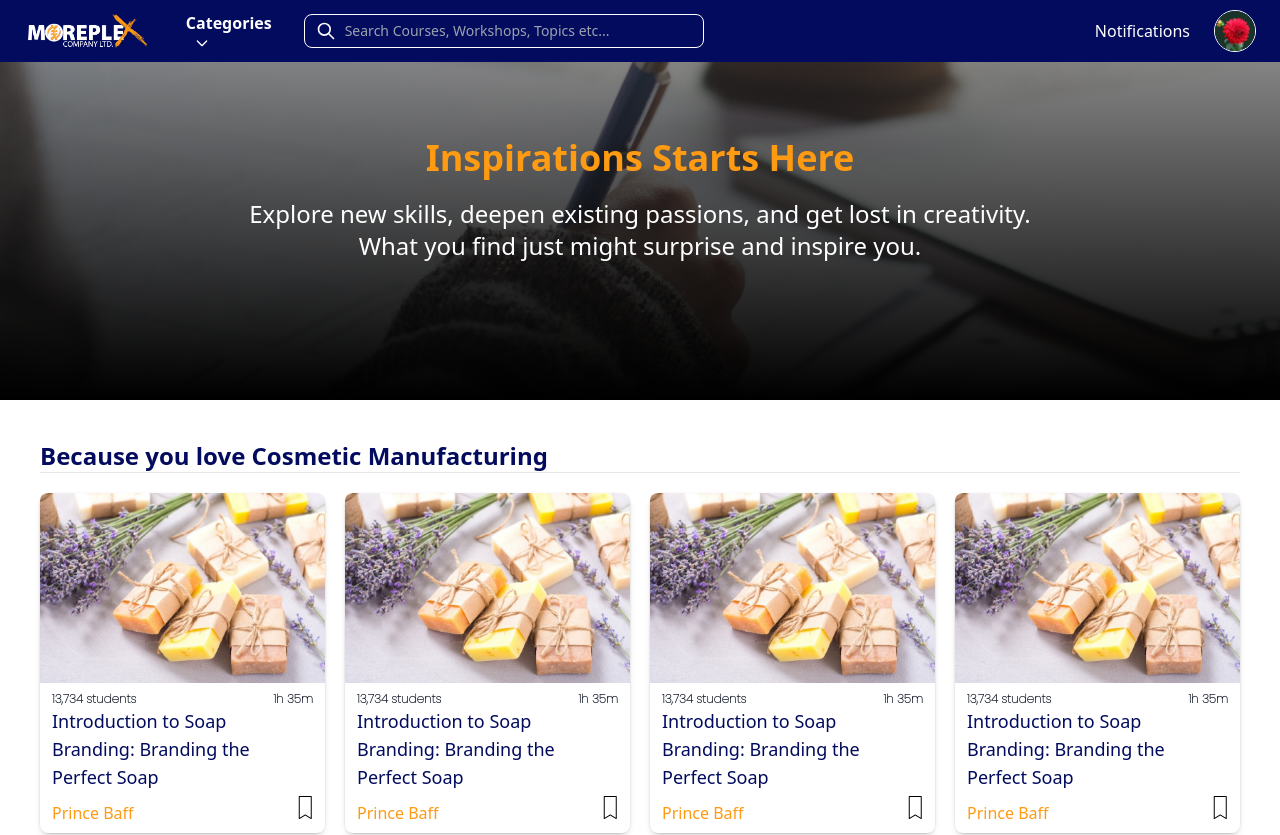
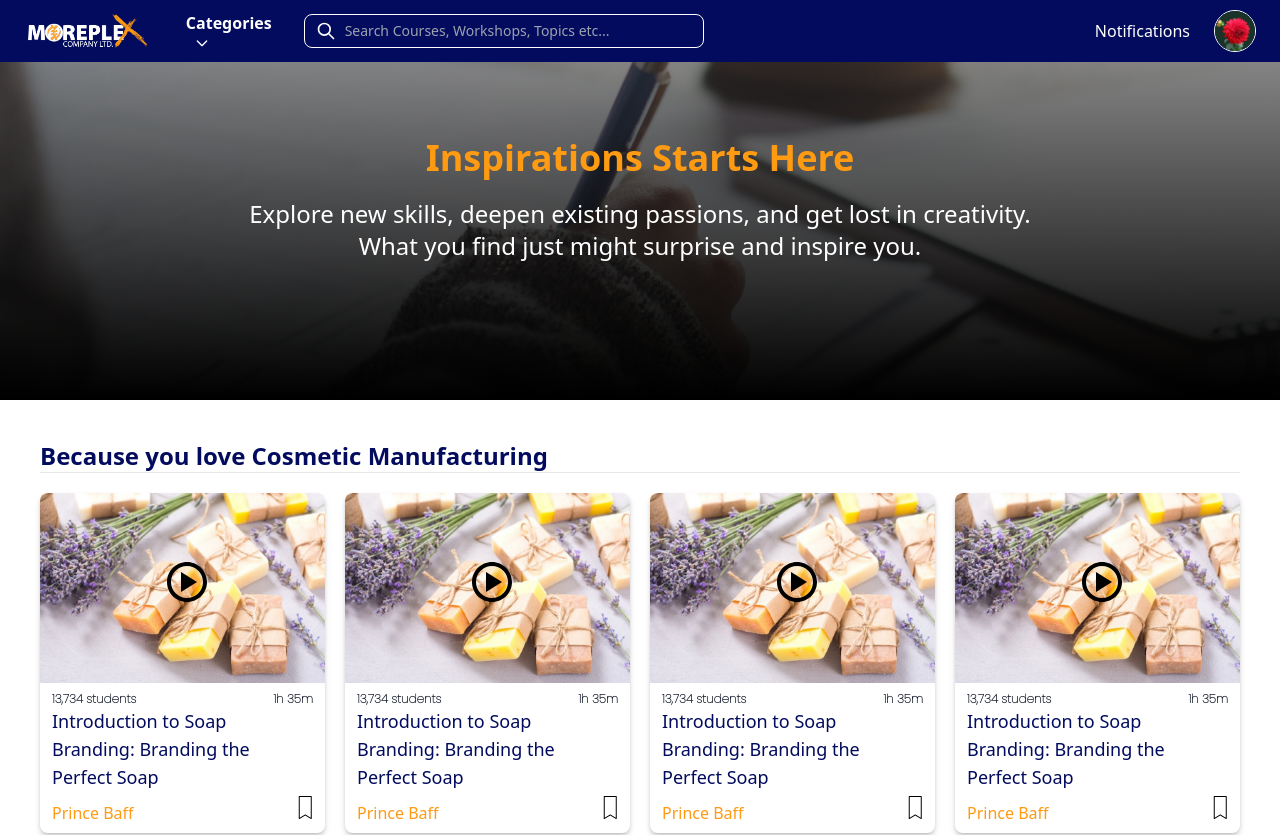
Before and after one commit to Moreplex-Company-Ltd/eSkills-Frontend, a React (Create React App) app: page / in a window 1280 px wide. Shown: the top 835 px of the page. Built offline with nearby package versions, Linux system fonts and the light colour scheme.

Commit message:
added play icon on course card

```diff
--- a/src/components/CourseCard.jsx
+++ b/src/components/CourseCard.jsx
@@ -3,9 +3,17 @@ import soapImage from '../assets/images/soap3.jpg'
 
 const CourseCard = () => {
   return (
-    <div className="h-30 flex flex-col text-gray-900 bg-white rounded-xl shadow">
+    <div className="h-30 flex flex-col text-gray-900 bg-white rounded-xl drop-shadow-md hover:shadow-xl">
           <div className="rounded-lg bg-white shadow-md">
-            <img src={soapImage} className="w-full rounded-t-lg" alt='imgg' />
+          <div className='flex justify-center items-center'>
+          <svg
+            className='absolute fill-black '
+            xmlns="http://www.w3.org/2000/svg" width="50" height="60" viewBox="0 0 20 30" >
+              <path d="M12 2C6.486 2 2 6.486 2 12s4.486 10 10 10 10-4.486 10-10S17.514 2 12 2zm0 18c-4.411 0-8-3.589-8-8s3.589-8 8-8 8 3.589 8 8-3.589 8-8 8z"></path><path d="m9 17 8-5-8-5z"></path>
+          </svg>
+          <img src={soapImage} className="w-full rounded-t-lg" alt='imgg' />
+          </div>
+
             <div className="px-3 py-2">
               <div className='flex justify-between'>
                 <p className='font-poppins font-extrabold text-xs'><span className='font-extrabold'>13,734</span> students</p>
```
